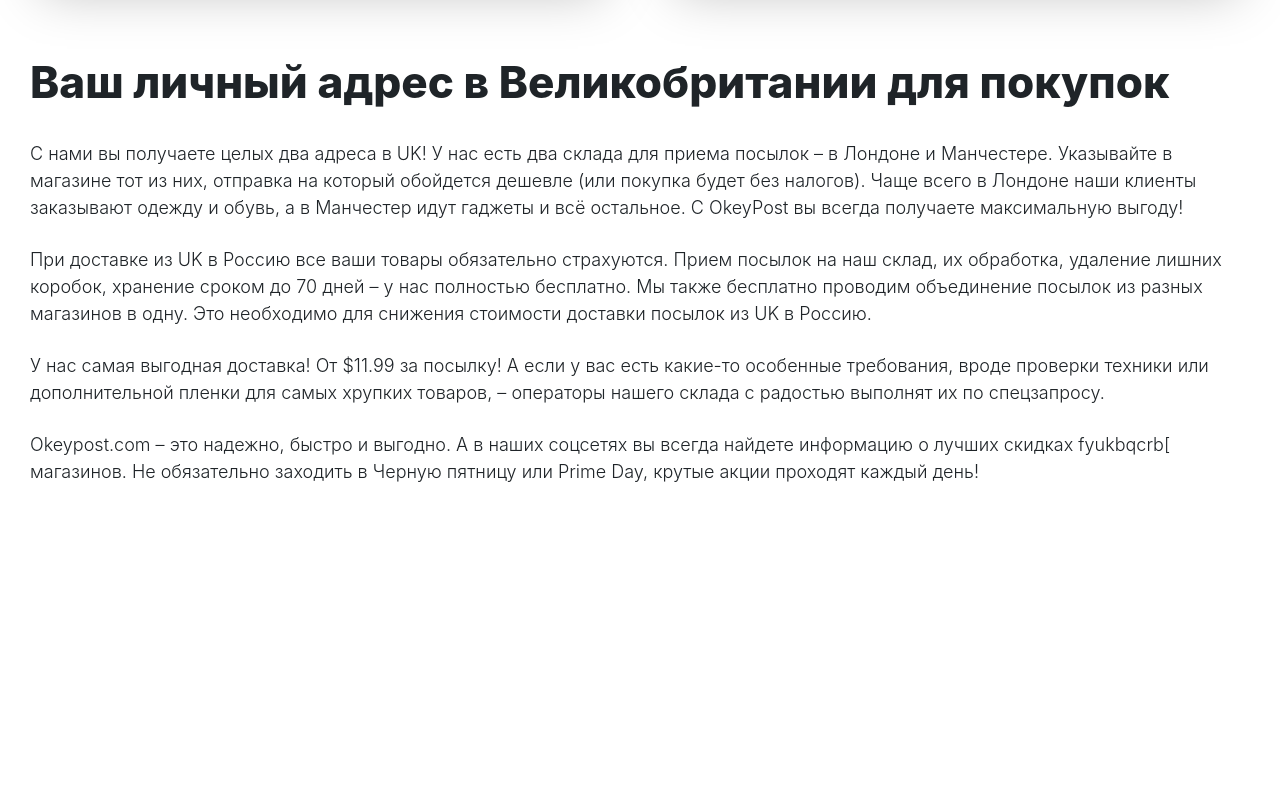
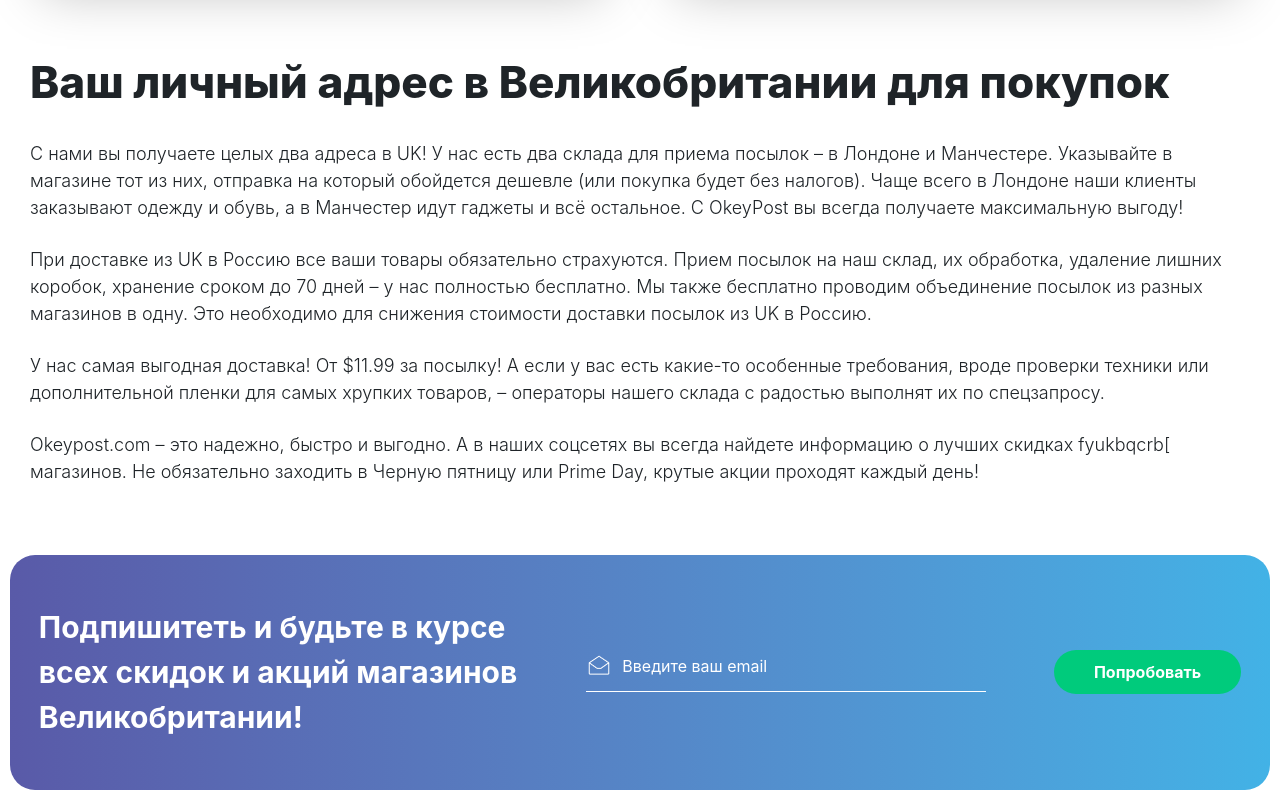
Before and after one commit to mahmadzoda09/LESSON5WEEK3, a website: page index.html in a window 1280 px wide. Shown: the part 6865-7665 px from the top of the page. Before the commit the page ends 7380 px from the top, so only its background shows below. Drawn offline with nearby package versions, Linux system fonts and the light colour scheme; files that its build step writes are made by us from their sources.

Commit message:
Section11Page1

```diff
--- a/index.html
+++ b/index.html
@@ -662,7 +662,9 @@
         </div>
       </section>
       <section class="flex flex-col max-w-350 m-auto gap-[25px] p-[20px]">
-        <h1 class="text-[#1F2428] text-[36px] lg:text-[44px] font-extrabold">Ваш личный адрес в Великобритании для покупок</h1>
+        <h1 class="text-[#1F2428] text-[36px] lg:text-[44px] font-extrabold">
+          Ваш личный адрес в Великобритании для покупок
+        </h1>
         <p class="text-[18px] text-[#1F2428] font-light">
           С нами вы получаете целых два адреса в UK! У нас есть два склада для
           приема посылок – в Лондоне и Манчестере. Указывайте в магазине тот из
@@ -691,6 +693,27 @@
           проходят каждый день!
         </p>
       </section>
+      <section
+        class="flex flex-col items-start lg:flex-row gap-[50px] lg:items-center justify-around max-w-350 m-auto bg-linear-to-r from-[#595AA8] rounded-[25px] to-[#42B2E6] mt-[50px] p-[50px_20px]"
+      >
+        <h1 class="text-[30px] text-white font-bold lg:w-[480px]">
+          Подпишитеть и будьте в курсе всех скидок и акций магазинов
+          Великобритании!
+        </h1>
+          <nav class="flex items-center gap-[10px] border-b border-white lg:w-[400px]">
+            <img src="src/EnvelopeSimpleOpen.png" class="pb-[12px]" alt="" />
+            <input
+              type="email"
+              placeholder="Введите ваш email"
+              class="placeholder:text-white pb-[12px]"
+            />
+          </nav>
+          <button
+            class="text-white font-bold p-[10px_40px] rounded-[50px] bg-[#00CB7C]"
+          >
+            Попробовать
+          </button>
+      </section>
     </main>
   </body>
 </html>
```
Also changed, not shown: src/EnvelopeSimpleOpen.png (added).
